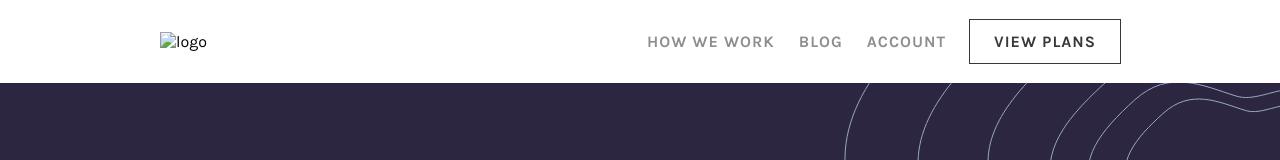
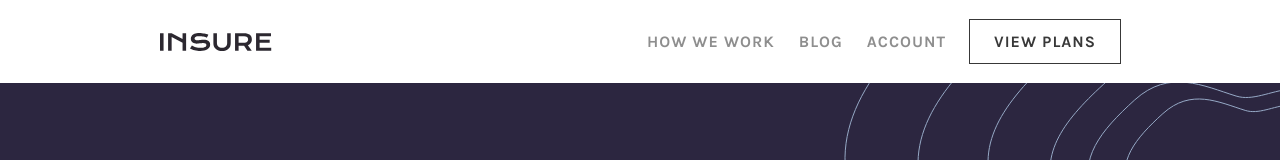
Before and after one commit to AlfredoPegueroC/insure_landingpage, a plain HTML site: page index.html in a window 1280 px wide. Shown: the top 160 px of the page. Drawn offline with Linux system fonts and the light colour scheme; the site is published under a folder, as on GitHub Pages, so addresses that start at the root find nothing.

Commit message:
path fixed

```diff
--- a/index.html
+++ b/index.html
@@ -30,7 +30,7 @@
 
     <main class="container">
       <nav class="navbar">
-        <img src="/images/logo.svg" alt="logo" />
+        <img src="./images/logo.svg" alt="logo" />
         <img
           src="./images/icon-hamburger.svg"
           alt="menu"
```
